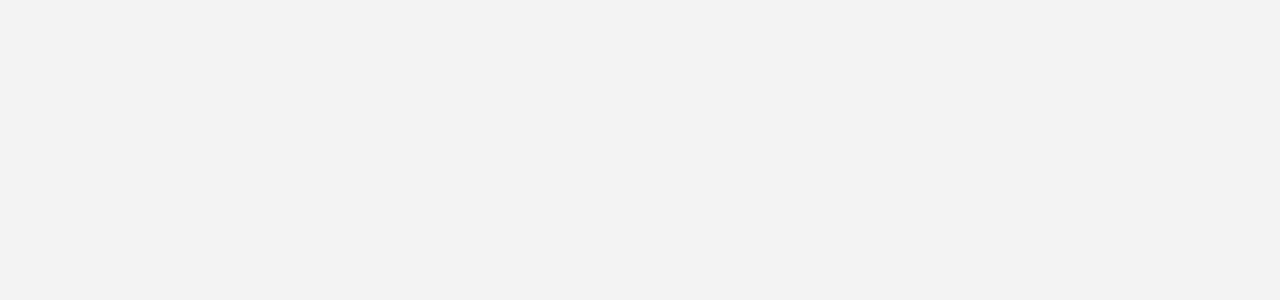
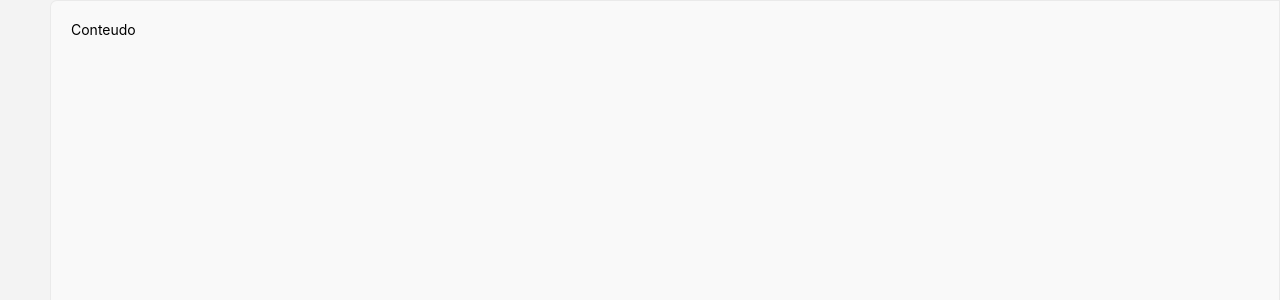
Before and after one commit to DanielSRS/yara, a React (Vite) app: page / in a window 1280 px wide. Shown: the top 300 px of the page. Built offline with nearby package versions, Linux system fonts and the light colour scheme.

Commit message:
✨ Add Drawer to App

```diff
--- a/App.tsx
+++ b/App.tsx
@@ -14,7 +14,7 @@ import {
   ViewStyle,
   Platform,
 } from 'react-native';
-import { Titlebar } from './src/components';
+import { Drawer, Titlebar } from './src/components';
 
 function App(): JSX.Element {
   const isDarkMode = useColorScheme() === 'dark';
@@ -35,6 +35,7 @@ function App(): JSX.Element {
         backgroundColor={backgroundStyle.backgroundColor}
       />
       {Platform.OS !== 'windows' ? null : <Titlebar />}
+      <Drawer />
     </SafeAreaView>
   );
 }
```
